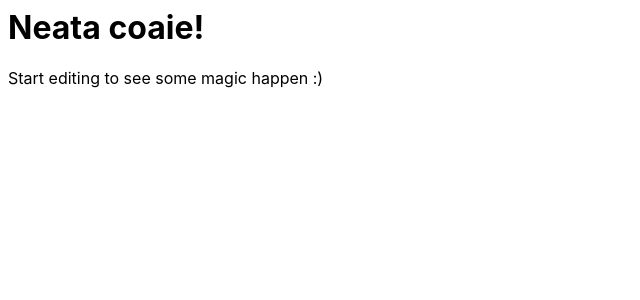
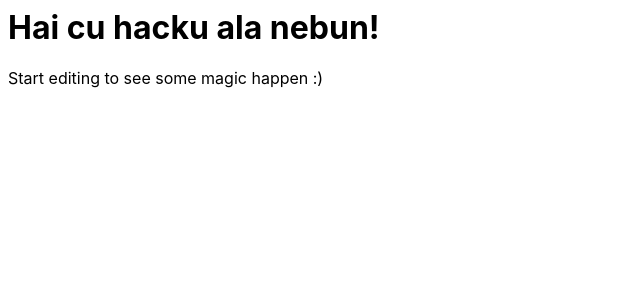
Before and after one commit to edwardnita/BCR-Hackathon, a React (Create React App) app: page / in a window 1280 px wide. Shown: the top 300 px of the page, without its empty margins (0-640 px from the left). Built offline with nearby package versions, Linux system fonts and the light colour scheme.

Commit message:
1 file modified

```diff
--- a/src/App.js
+++ b/src/App.js
@@ -4,7 +4,7 @@ import './style.css';
 export default function App() {
   return (
     <div>
-      <h1>Neata coaie!</h1>
+      <h1>Hai cu hacku ala nebun!</h1>
       <p>Start editing to see some magic happen :)</p>
     </div>
   );
```
